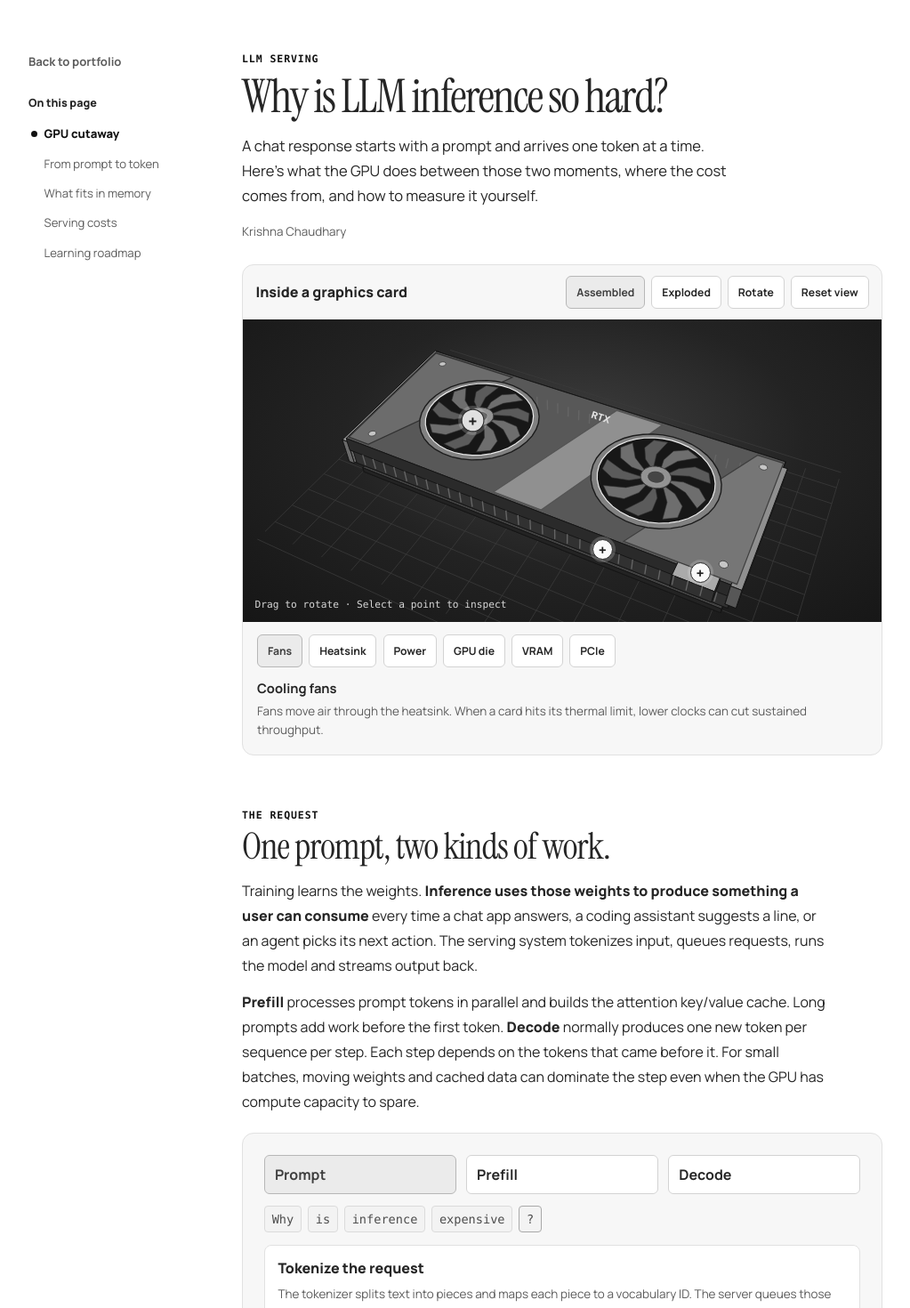
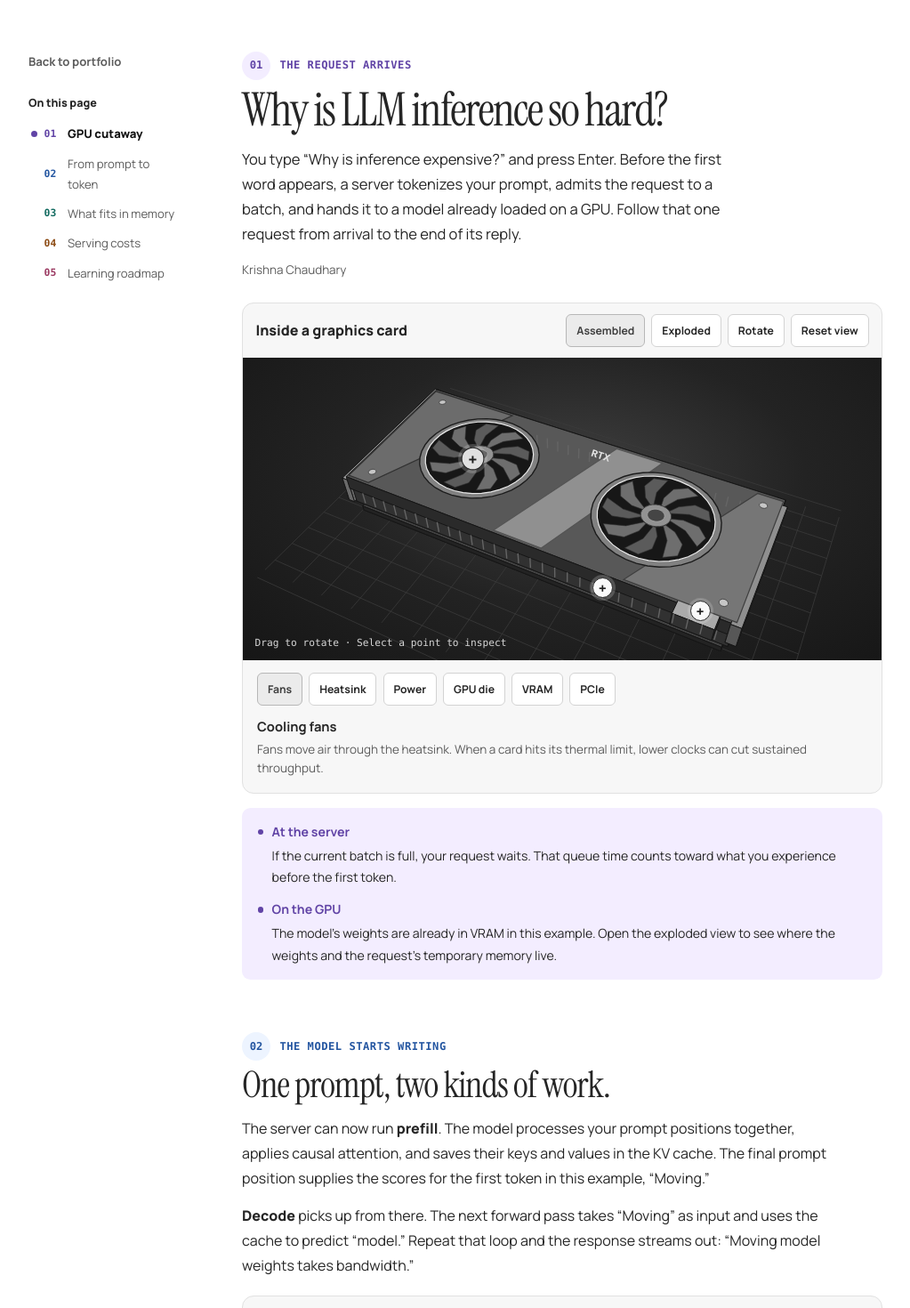
Before and after one commit to sudoKrishna/krishna, a Next.js app: page /blog/llm-inference in a window 1280 px wide. Shown: the top 1470 px of the page at 89% size, without its empty margins (80-1103 px from the left). Built offline with nearby package versions, Linux system fonts and the light colour scheme.

Commit message:
feat: tell the inference story in five colored chapters

```diff
--- a/app/blog/llm-inference/article.module.css
+++ b/app/blog/llm-inference/article.module.css
@@ -662,3 +662,98 @@
   background: #222;
   color: #fff;
 }
+
+.root [data-chapter="top"] {
+  --chapter-ink: #6144a6;
+  --chapter-tint: #f3edff;
+}
+.root [data-chapter="request"] {
+  --chapter-ink: #2456a1;
+  --chapter-tint: #edf4ff;
+}
+.root [data-chapter="memory"] {
+  --chapter-ink: #126b60;
+  --chapter-tint: #eaf8f4;
+}
+.root [data-chapter="cost"] {
+  --chapter-ink: #8c4b14;
+  --chapter-tint: #fff3e6;
+}
+.root [data-chapter="roadmap"] {
+  --chapter-ink: #9b3a62;
+  --chapter-tint: #fff0f5;
+}
+
+.storyLabel {
+  display: flex;
+  align-items: center;
+  gap: 0.65rem;
+  color: var(--chapter-ink);
+  font: 700 0.76rem/1.4 var(--mono);
+  letter-spacing: 0.04em;
+  text-transform: uppercase;
+}
+.storyLabel span {
+  display: grid;
+  place-items: center;
+  width: 2rem;
+  height: 2rem;
+  border-radius: 50%;
+  background: var(--chapter-tint);
+  letter-spacing: 0;
+}
+.chapterNumber {
+  flex: 0 0 1.65rem;
+  color: var(--chapter-ink);
+  font: 700 0.71rem/1.4 var(--mono);
+}
+.chapters .chapterDot {
+  background: var(--chapter-ink);
+}
+.storyPoints {
+  display: grid;
+  gap: 0.7rem;
+  padding: 0.95rem 1.1rem;
+  margin: 1rem 0 0;
+  border-radius: 0.6rem;
+  background: var(--chapter-tint);
+  list-style: none;
+}
+.storyPoints li {
+  position: relative;
+  display: grid;
+  gap: 0.14rem;
+  padding-left: 1rem;
+  font-size: 0.88rem;
+}
+.storyPoints li::before {
+  content: "";
+  position: absolute;
+  top: 0.56rem;
+  left: 0;
+  width: 0.4rem;
+  height: 0.4rem;
+  border-radius: 50%;
+  background: var(--chapter-ink);
+}
+.storyPoints strong {
+  color: var(--chapter-ink);
+}
+.storyPoints li > span {
+  color: var(--text);
+}
+
+.pipeline .token[data-emphasis="true"] {
+  border-color: var(--chapter-ink);
+  background: var(--chapter-ink);
+  color: #fff;
+}
+.attentionGrid [data-allowed="true"] {
+  border-color: var(--chapter-ink);
+  background: var(--chapter-ink);
+}
+.root .roadControls button[aria-current="step"] {
+  color: var(--chapter-ink);
+  background: var(--chapter-tint);
+  border-color: var(--chapter-ink);
+}
--- a/app/blog/llm-inference/labs.tsx
+++ b/app/blog/llm-inference/labs.tsx
@@ -62,10 +62,11 @@ export function ArticleNavigation() {
         </Link>
         <h2 id="contents-heading">On this page</h2>
         <nav className={styles.chapters} aria-labelledby="contents-heading">
-          {chapters.map(([id, title]) => (
+          {chapters.map(([id, title], index) => (
             <a
               href={"#" + id}
               key={id}
+              data-chapter={id}
               aria-current={active === id ? "location" : undefined}
               onClick={(event) => {
                 const chapter = document.getElementById(id);
@@ -94,6 +95,9 @@ export function ArticleNavigation() {
                   transition={{ type: "spring", stiffness: 420, damping: 32 }}
                 />
               )}
+              <span className={styles.chapterNumber} aria-hidden="true">
+                {String(index + 1).padStart(2, "0")}
+              </span>
               {title}
             </a>
           ))}
@@ -320,6 +324,7 @@ export function Roadmap() {
               key={title}
               type="button"
               aria-label={title}
+              data-chapter={chapters[index][0]}
               aria-current={index === stop ? "step" : undefined}
               onClick={() => select(index)}
             >
@@ -336,7 +341,9 @@ export function Roadmap() {
           >
             <h3>{stops[stop][0]}</h3>
             <p>{stops[stop][1]}</p>
-            <p>{stops[stop][2]}</p>
+            <p>
+              <strong>Checkpoint.</strong> {stops[stop][2]}
+            </p>
           </motion.div>
         </div>
         <div className={styles.actions}>
--- a/app/blog/llm-inference/page.tsx
+++ b/app/blog/llm-inference/page.tsx
@@ -18,6 +18,38 @@ export const metadata: Metadata = {
     "An interactive guide to LLM inference, GPU memory, serving costs, and learning vLLM.",
 };
 
+function ChapterLabel({
+  number,
+  children,
+}: {
+  number: string;
+  children: React.ReactNode;
+}) {
+  return (
+    <p className={styles.storyLabel}>
+      <span>{number}</span>
+      {children}
+    </p>
+  );
+}
+
+function StoryPoints({
+  points,
+}: {
+  points: [title: string, detail: string][];
+}) {
+  return (
+    <ul className={styles.storyPoints} aria-label="Chapter checkpoints">
+      {points.map(([title, detail]) => (
+        <li key={title}>
+          <strong>{title}</strong>
+          <span>{detail}</span>
+        </li>
+      ))}
+    </ul>
+  );
+}
+
 export default function InferenceArticle() {
   return (
     <div
@@ -27,52 +59,78 @@ export default function InferenceArticle() {
       <div className={styles.layout}>
         <ArticleNavigation />
         <main className={styles.main}>
-          <header className={styles.hero} id="top" tabIndex={-1}>
-            <p className={styles.kicker}>LLM serving</p>
+          <header
+            className={styles.hero}
+            id="top"
+            data-chapter="top"
+            tabIndex={-1}
+          >
+            <ChapterLabel number="01">The request arrives</ChapterLabel>
             <h1>Why is LLM inference so hard?</h1>
             <p className={styles.intro}>
-              A chat response starts with a prompt and arrives one token at a
-              time. Here’s what the GPU does between those two moments, where
-              the cost comes from, and how to measure it yourself.
+              You type “Why is inference expensive?” and press Enter. Before the
+              first word appears, a server tokenizes your prompt, admits the
+              request to a batch, and hands it to a model already loaded on a
+              GPU. Follow that one request from arrival to the end of its reply.
             </p>
             <p className={styles.byline}>Krishna Chaudhary</p>
             <GpuExplorer />
+            <StoryPoints
+              points={[
+                [
+                  "At the server",
+                  "If the current batch is full, your request waits. That queue time counts toward what you experience before the first token.",
+                ],
+                [
+                  "On the GPU",
+                  "The model’s weights are already in VRAM in this example. Open the exploded view to see where the weights and the request’s temporary memory live.",
+                ],
+              ]}
+            />
           </header>
           <article className={styles.sections}>
             <section
               id="request"
+              data-chapter="request"
               tabIndex={-1}
               className={styles.chapterSection}
             >
               <div className={styles.sectionGrid}>
                 <div>
-                  <p className={styles.kicker}>The request</p>
+                  <ChapterLabel number="02">
+                    The model starts writing
+                  </ChapterLabel>
                   <h2>One prompt, two kinds of work.</h2>
                 </div>
                 <div className={styles.prose}>
                   <p>
-                    Training learns the weights.{" "}
-                    <strong>
-                      Inference uses those weights to produce something a user
-                      can consume
-                    </strong>{" "}
-                    every time a chat app answers, a coding assistant suggests a
-                    line, or an agent picks its next action. The serving system
-                    tokenizes input, queues requests, runs the model and streams
-                    output back.
+                    The server can now run <strong>prefill</strong>. The model
+                    processes your prompt positions together, applies causal
+                    attention, and saves their keys and values in the KV cache.
+                    The final prompt position supplies the scores for the first
+                    token in this example, “Moving.”
                   </p>
                   <p>
-                    <strong>Prefill</strong> processes prompt tokens in parallel
-                    and builds the attention key/value cache. Long prompts add
-                    work before the first token. <strong>Decode</strong>{" "}
-                    normally produces one new token per sequence per step. Each
-                    step depends on the tokens that came before it. For small
-                    batches, moving weights and cached data can dominate the
-                    step even when the GPU has compute capacity to spare.
+                    <strong>Decode</strong> picks up from there. The next
+                    forward pass takes “Moving” as input and uses the cache to
+                    predict “model.” Repeat that loop and the response streams
+                    out: “Moving model weights takes bandwidth.”
                   </p>
                 </div>
               </div>
               <TokenPipeline />
+              <StoryPoints
+                points={[
+                  [
+                    "Before “Moving”",
+                    "Time to first token includes waiting and the work to prefill the prompt and stream its first token.",
+                  ],
+                  [
+                    "Between “Moving” and “model”",
+                    "Inter-token latency measures the gap the reader feels while the reply is streaming.",
+                  ],
+                ]}
+              />
               <div className={[styles.prose, styles.followUp].join(" ")}>
                 <p>
                   During traffic spikes, long prompts and long outputs can delay
@@ -88,12 +146,13 @@ export default function InferenceArticle() {
             </section>
             <section
               id="memory"
+              data-chapter="memory"
               tabIndex={-1}
               className={styles.chapterSection}
             >
               <div className={styles.sectionGrid}>
                 <div>
-                  <p className={styles.kicker}>GPU memory</p>
+                  <ChapterLabel number="03">The reply grows</ChapterLabel>
                   <h2>Fitting the weights is step one.</h2>
                 </div>
                 <div className={styles.prose}>
@@ -114,11 +173,28 @@ export default function InferenceArticle() {
                 </div>
               </div>
               <MemoryLab />
+              <StoryPoints
+                points={[
+                  [
+                    "Stretch the conversation",
+                    "Raise context length in the calculator. The KV cache grows while the weight estimate stays the same.",
+                  ],
+                  [
+                    "Add more conversations",
+                    "Raise concurrency at the same context length. Active sequences need their own KV entries in this estimate, while the model’s weights stay shared.",
+                  ],
+                ]}
+              />
             </section>
-            <section id="cost" tabIndex={-1} className={styles.chapterSection}>
+            <section
+              id="cost"
+              data-chapter="cost"
+              tabIndex={-1}
+              className={styles.chapterSection}
+            >
               <div className={styles.sectionGrid}>
                 <div>
-                  <p className={styles.kicker}>Serving economics</p>
+                  <ChapterLabel number="04">More requests arrive</ChapterLabel>
                   <h2>Make each GPU-hour count.</h2>
                 </div>
                 <div className={styles.prose}>
@@ -132,6 +208,18 @@ export default function InferenceArticle() {
                 </div>
               </div>
               <CostLab />
+              <StoryPoints
+                points={[
+                  [
+                    "One request is quick. What happens at eight?",
+                    "Batching can raise output tokens per second. Check p95 time to first token and p95 inter-token latency before deciding how far to push it.",
+                  ],
+                  [
+                    "Use cost to compare runs",
+                    "At an illustrative $2 per GPU-hour, raising effective output throughput from 350 to 700 tokens per second takes the estimate from about $1.59 to $0.79 per million output tokens.",
+                  ],
+                ]}
+              />
               <div className={styles.levers}>
                 <div className={[styles.panel, styles.lever].join(" ")}>
                   <h3>Continuous batching</h3>
@@ -179,12 +267,13 @@ export default function InferenceArticle() {
             </section>
             <section
               id="roadmap"
+              data-chapter="roadmap"
               tabIndex={-1}
               className={styles.chapterSection}
             >
               <div className={styles.sectionGrid}>
                 <div>
-                  <p className={styles.kicker}>Learning roadmap</p>
+                  <ChapterLabel number="05">Run it yourself</ChapterLabel>
                   <h2>From one token to a serving system.</h2>
                 </div>
                 <div className={styles.prose}>
@@ -196,6 +285,18 @@ export default function InferenceArticle() {
                 </div>
               </div>
               <Roadmap />
+              <StoryPoints
+                points={[
+                  [
+                    "Start at stop 01",
+                    "Use the original question as your baseline. Save its prompt length, first-token latency, and generation rate.",
+                  ],
+                  [
+                    "Finish with a reproducible run",
+                    "Use the same inputs to show what changed. Report the latency, memory, and cost trade-offs alongside the settings you used.",
+                  ],
+                ]}
+              />
             </section>
           </article>
 
```
Also changed, not shown: app/blog/llm-inference/scenes.ts (+7 -3 lines).
